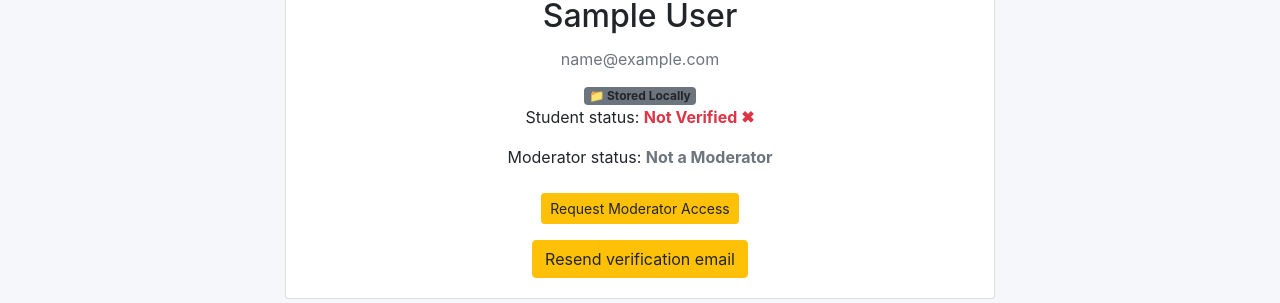
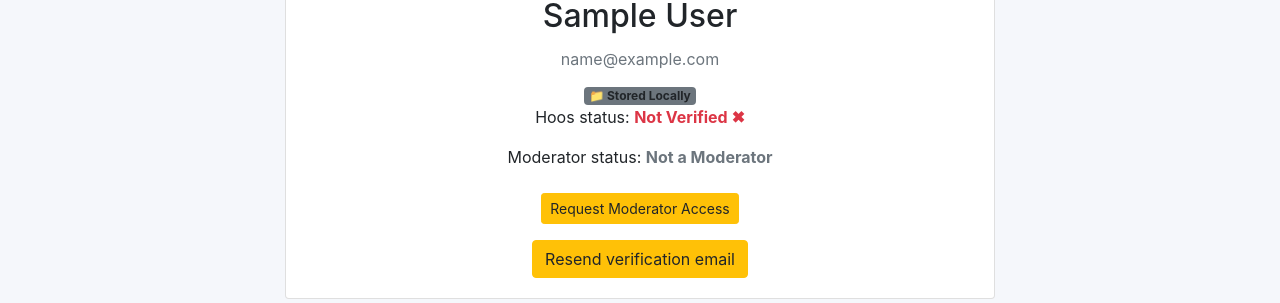
Before and after one commit to yueeez-c/Hoos-mart, a Django app: page /profile/ in a window 1280 px wide. Shown: the part 302-605 px from the top of the page. Run offline with Django 5.2, Linux system fonts and the light colour scheme; the visitor is signed in with stand-in values (Sample User, id 1); data comes from the database, SQL or seed files in the repository; data that the repository does not hold is empty; some libraries are stand-ins or nearby versions.

Commit message:
changed student status to Hoos status

```diff
--- a/reports/models.py
+++ b/reports/models.py
@@ -10,13 +10,11 @@ class Report(models.Model):
         ("user", "User"),
         ("message", "Message"),
     ]
-
     reporter = models.ForeignKey(
         settings.AUTH_USER_MODEL,
         on_delete=models.CASCADE,
         related_name="reports_made"
     )
-
     report_type = models.CharField(max_length=20, choices=REPORT_TYPES)
 
     # What is being reported
--- a/user/forms.py
+++ b/user/forms.py
@@ -35,14 +35,12 @@ class RoleChoiceForm(forms.Form):
     ("student", "Student"),
     ("moderator", "Request Moderator Access"),
 ]
-
     role = forms.ChoiceField(
         choices=ROLE_CHOICES,
         widget=forms.RadioSelect,
         label="Register as",
         required=True,
     )
-
 class UserUpdateForm(forms.ModelForm):
     email = forms.EmailField(
         required=True,
--- a/user/templates/user/profile.html
+++ b/user/templates/user/profile.html
@@ -46,9 +46,9 @@
 {#              <span class="badge bg-info">👤 General User</span>#}
 {#            {% endif %}#}
             <p>
-              Student status:
+              Hoos status:
               {% if user.profile.is_verified %}
-                  <span class="text-success"><strong>Verified ✔</strong></span>
+                  <span class="text-success"><strong>Verified Hoos ✔</strong></span>
               {% else %}
                   <span class="text-danger"><strong>Not Verified ✖</strong></span>
               {% endif %}
```
